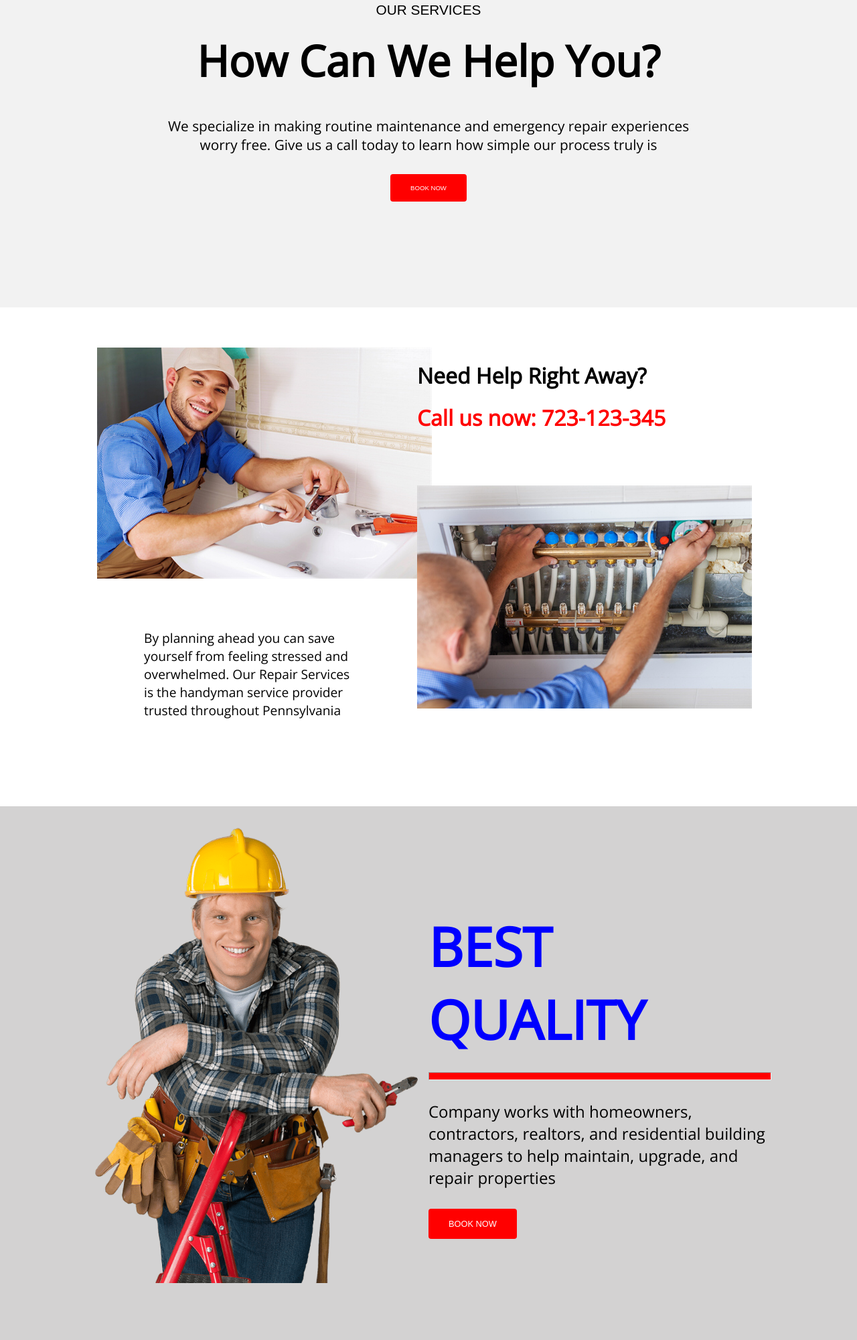
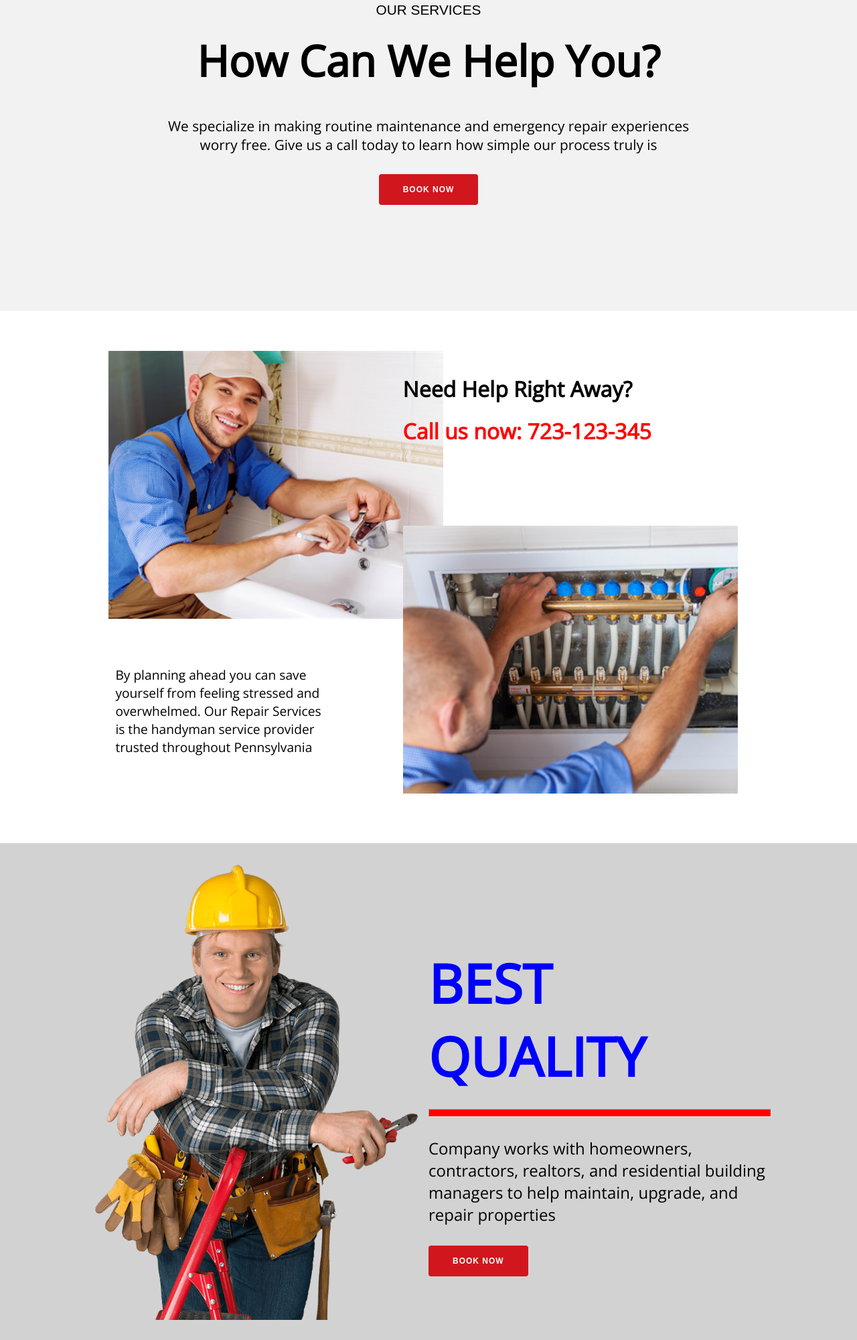
Before and after one commit to Somadinaubawike/reponsiveness, a plain HTML site: page index.html in a window 1280 px wide. Shown: the part 1325-3326 px from the top of the page at 67% size. Drawn offline with nearby package versions, Linux system fonts and the light colour scheme.

Commit message:
improved

```diff
--- a/index.html
+++ b/index.html
@@ -36,8 +36,8 @@
         </div>
     </section>
     <section class="help">
-        <div class="help-container">
-            <div class="help-text font-family">
+        <div class="help-container font-family">
+            <div class="help-text">
                 <h5>OUR SERVICES</h5>
                 <h2>How Can We Help You?</h2>
                 <p>We specialize in making routine maintenance and emergency repair experiences worry free. Give us a call today to learn how simple our process truly is</p>
@@ -48,13 +48,13 @@
     <section class="call-us ">
         <div class="call-us-container d-flex">
             <div class="RHS font-family">
-                <img src="./image/billionphotos1882993.jpg" alt="">
+                <div class="call-us-img"></div>
                 <p>By planning ahead you can save yourself from feeling stressed and overwhelmed. Our Repair Services is the handyman service provider trusted throughout Pennsylvania</p>
             </div>
             <div class="LHS font-family">
                 <h3>Need Help Right Away?</h3>
                 <h4>Call us now: 723-123-345</h4>
-                <img src="./image/billionphotos1883011.jpg" alt="">
+                <div class="call-us-img2"></div>
             </div>
         </div>
     </section>
--- a/style.css
+++ b/style.css
@@ -97,11 +97,17 @@
 .help .help-container .help-text h2 {
     font-size: 4rem;
     padding-bottom: 40px;
+    font-weight: 700;
 }
 
 .help .help-container .help-text p {
     font-size: 1.3rem;
     padding: 0 18%;
+    font-weight: 300;
+}
+
+.color {
+    color: #111111;
 }
 
 .help .help-container .help-button {
@@ -109,12 +115,14 @@
 }
 
 .help .help-container .help-button button {
-    padding: 15px 30px;
+    padding: 16px 36px;
     color: white;
-    background: red;
+    background: #d1161e;
     border: none;
     border-radius: 4px;
-    font-size: 0.6rem;
+    font-size: 0.75rem;
+    font-weight: 600;
+    letter-spacing: 1px;
 }
 
 .call-us {
@@ -124,14 +132,28 @@
 }
 
 .call-us .call-us-container {
-    width: 80%;
+    width: 90%;
     margin: 60px 0;
     justify-content: space-evenly;
+    align-items: center;
     align-content: center;
 }
 
 .call-us .call-us-container .RHS {
-    width: 45%;
+    width: 40%;
+    display: flex;
+    flex-direction: column;
+    justify-content: center;
+}
+
+.call-us-img {
+    background-image: url(./image/billionphotos1882993.jpg);
+    background-repeat: no-repeat;
+    background-size: cover;
+    width: 500px;
+    height: 400px;
+    margin-left: 60px;
+
 }
 
 .call-us .call-us-container .RHS p {
@@ -142,6 +164,16 @@
 
 .call-us .call-us-container .LHS {
     width: 50%;
+}
+
+.call-us-img2 {
+    background-image: url(./image/billionphotos1883011.jpg);
+    background-repeat: no-repeat;
+    background-size: cover;
+    width: 500px;
+    height: 400px;
+    margin-right: 60px;
+    margin-top: 100px;
 }
 
 .call-us .call-us-container .LHS img {
@@ -197,15 +229,18 @@
 .quality .quality-container .quality-text p {
     font-size: 1.5rem;
     padding-bottom: 30px;
+
 }
 
 .quality .quality-container .quality-text button {
-    font-size: 0.8rem;
+    padding: 16px 36px;
+    color: white;
+    background: #d1161e;
     border: none;
-    background: red;
     border-radius: 4px;
-    padding: 15px 30px;
-    color: white;
+    font-size: 0.75rem;
+    font-weight: 600;
+    letter-spacing: 1px;
 }
 
 .our-services {
@@ -343,22 +378,45 @@
     padding: 50px 0;
 }
 
-@media (max-width: 375px) {
+@media (max-width: 767px) {
     .banner {
         background-position: 80.49% 50%;
     }
 
     .banner .services h2 {
         font-size: 2.25rem;
+        padding-top: 527px;
 
     }
+
+    .banner .services {
+        width: 101%;
+        margin-left: 15px;
+    }
+
     .banner .services h1 {
         font-size: 3.625rem;
+        font-weight: 800;
     }
 
     .banner .banner-images {
         display: none;
     }
 
+    .help .help-container .help-text h2 {
+        width: 340px;
+        font-size: 3.125rem;
+        padding-left: 38px;
+    }
+
+    .help .help-container .help-text p {
+        width: 340px;
+        padding: 0;
+
+    }
+
+    .call-us .call-us-container {
+        flex-direction: column;
+    }
 
 }
```
